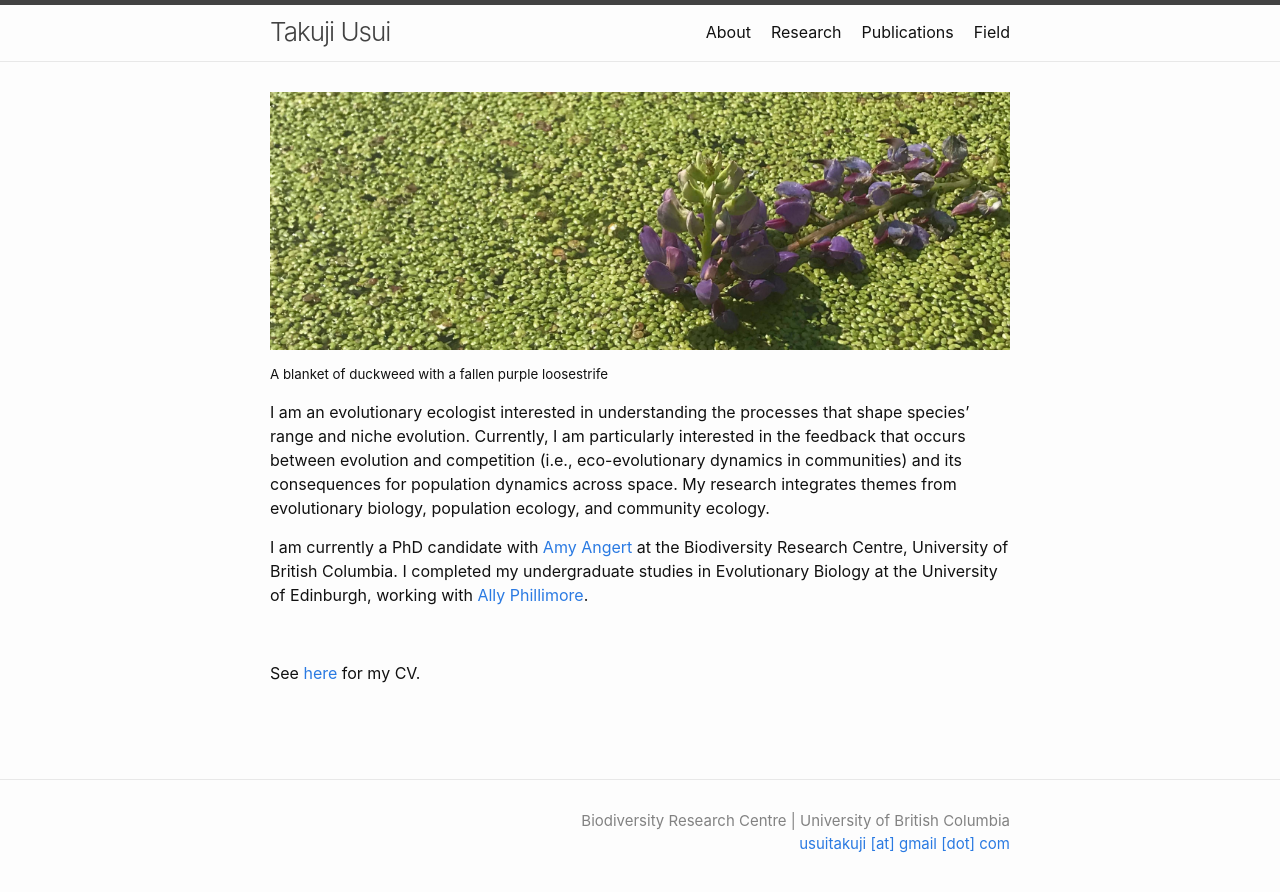
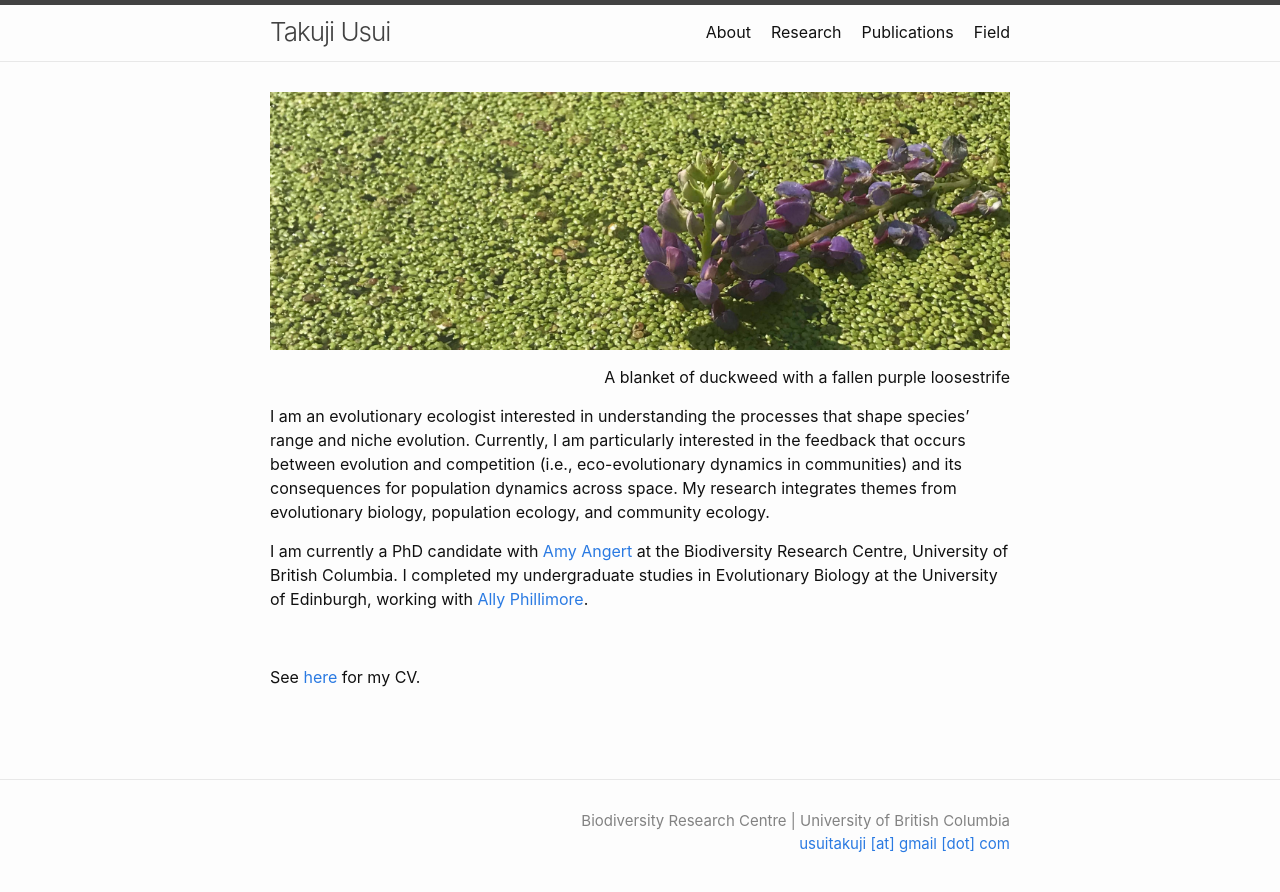
Before and after one commit to takujiusui/takujiusui.github.io, a Jekyll site: the page built from index.md, in a window 1280 px wide. Shown: the top 892 px of the page. Built offline with Jekyll 4.4.1, drawn with Linux system fonts in a browser that asks for light colours.

Commit message:
trying figure caption

```diff
--- a/index.md
+++ b/index.md
@@ -5,7 +5,7 @@ feature_text: |
   ## Takuji Usui
 ---
 ![duckweed](images/duck-crop.jpg)
-<p style="font-size:10pt;color;DimGrey">A blanket of duckweed with a fallen purple loosestrife</p>
+<p style="font-size:10pt;color;DimGrey"><div style="text-align: right">A blanket of duckweed with a fallen purple loosestrife</div></p>
 
 I am an evolutionary ecologist interested in understanding the processes that shape species' range and niche evolution. Currently, I am particularly interested in the feedback that occurs between evolution and competition (i.e., eco-evolutionary dynamics in communities) and its consequences for population dynamics across space. My research integrates themes from evolutionary biology, population ecology, and community ecology.
 
```
